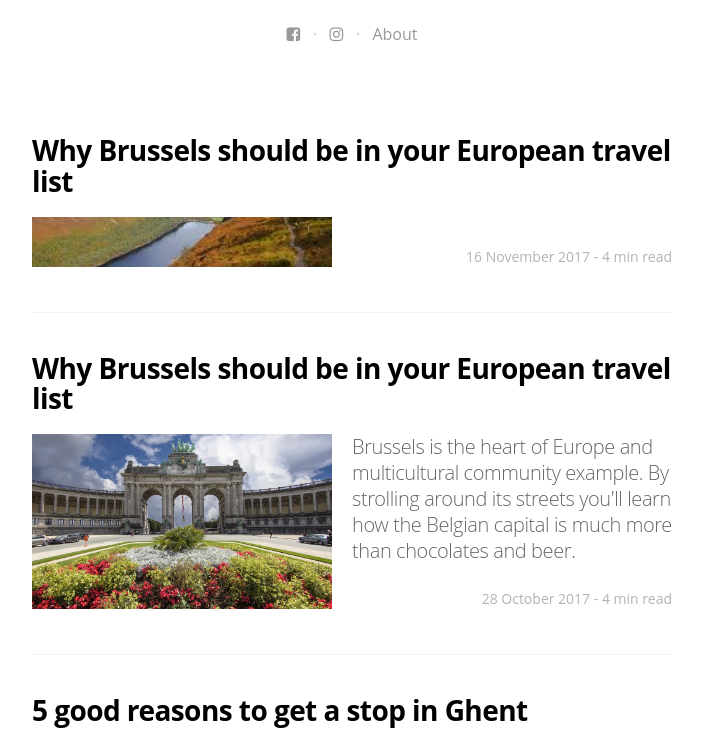
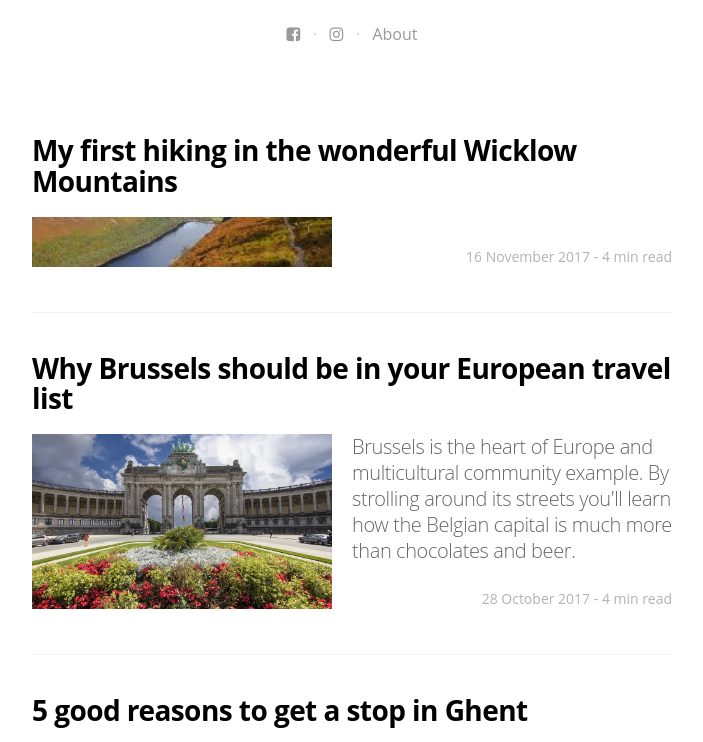
Before and after one commit to enicasoldo/allthesmalltrips.life, a Jekyll site: the page built from index.html, in a window 1280 px wide and 900 px high, scrolled down 487 px, cut to the strip 129-871 px from the top of the window. Shown: the whole strip, without its empty margins (288-991 px from the left). Built offline with Jekyll 4.4.1, drawn with Linux system fonts in a browser that asks for light colours; nearby versions of some CDN libraries; some web fonts are replaced; the list of posts is cut into pages by our own code.

Commit message:
foto post

```diff
--- a/_posts/2017-11-16-hiking-wicklow-mountains.md
+++ b/_posts/2017-11-16-hiking-wicklow-mountains.md
@@ -1,8 +1,8 @@
 ---
 layout: post
-title: "Why Brussels should be in your European travel list"
+title: "My first hiking in the wonderful Wicklow Mountains"
 categories: adventure
-tags: [trips, ireland, hiking, dublin, sport]
+tags: [trips, Ireland, hiking, Dublin, sport, wicklowmountains, nature]
 image: /assets/images/upper-lake.jpg
 excerpt: ""
 facebook: ""
@@ -15,7 +15,11 @@
 
 Best travel writers said that **You haven't been to Ireland unless you've hike in the rain**: this is why since I landed in Dublin I was determined to hike as soon as possible!
 
+![Dublin countryside](assets/images/countryside.jpg)
+
 Dublin city is as amazing as his rural area: lakes, glacial valleys, mountains with cute deers and stags following you while you're walking. So, if you are interested in the authentic Ireland, visiting cities and history museums is not enough.
+
+![Cycling under the rain](/assets/images/cycling-ireland.jpg)
 
 Despite of the weather, Irish people love country life and do a lot of outdoor sports: they even invented many singular team sports played on _open air_ like hurling and they, obviously, hike a lot to take the most of the natural heritage Ireland is provided.
 
@@ -26,7 +30,12 @@
 There are a lot of hiking trails near Dublin but, if you have a car, the best one is the Wicklow Way in the Wicklow Mountains.
 The County of Wicklow, two hours South of Dublin, is called **the garden of Ireland** and it's a true walkers' paradise. This "Way" was the first such trail in Ireland, formally established in 1980.
 
+![The Wicklow way](/assets/images/wicklow-mountains.jpg)
+
 The main reason I chose the Wicklow Way as my first hiking experience is that it's a mix of nature and history: _en route_, the Wicklow Way passes through mountain lakes but also ruined buildings, occasional memorials to past centuries events and, the last but not the least, the famous extensive remains of Glendalough, the early Christian monastic settlement in the beautiful Glendalough valley.
+
+![Wicklow Mountains from the top](/assets/images/wicklow-view.jpg)
+
 
 The Wicklow Way begins in Dublin's southern suburb of Rathfarnham and travels in a south-south-westerly direction to finish in the small village of Clonegal, 127 kilometres later.
 
@@ -37,15 +46,30 @@
 
 Among the routes I could choose, the White Route was the one that made me curious the most.  It is the perfect choice for ones has no particular fitness training, but who don't want to miss the opportunity enjoy the breathtaking landscape you can admire only from the top of mountains.
 
+![Sheep crossing road](/assets/images/sheeps-road.jpg)
+
 But my adventure began already before to arrive the start point. As soon as we left behind the city, we started to drive along country roads crossed by sheep and goats and overflew by ravens, kestrels and merlins: it has been about two hours of rally aboard a city car!
+
+![Amazing fall](/assets/images/fall-climb.jpg)
+
+
 
 After we having parked our car at the start point, my real adventure began... in the most disastrous way ever! The first metres of the white route are the worst: all uphill while i was walking close to amazing falls and nice animals I couldn't enjoy because I was too busy keeping myself alive!
 
+![The Upper Lake](/assets/images/lake-upper.jpg)
+
+
 Although scared by this bad starting, our path got well with some long flat trails or someone shorter to climb. Now I could finally enjoy the landscape: The Upper Lake from above is something amazing, it seems to me a huge volcano filled with water: like a postcard!
+
+![Stags on our route](/assets/images/stags.jpg)
 
 Unfortunately, on mountains the weather changes very fast so, just after the "terrible" climb, it started raining. Although it rained, once reached the highest point, I saw for the first time a stag few metres from me, looking at us and jumping. It was so excited!
 
+![Miners' building](/assets/images/miners-building)
+
 The way back ran downhill but a it was little bit difficult because of rocky trail. We discovered with surprise that now we were walking on a geological s between granite and mica schist bedrock. Up to  the 1965 that was a stone mine and it is still possible to see a building of the abandoned Miners' Village.
+![Strolling down the Lake side](/assets/images/lake)
+
 
 Our route ended with a forest trail, full of butterflies flying over: it was amazing walking by the lake while local people, that is used to walk there with its dogs, was greeting us nicely.
 
```
Also changed, not shown: assets/images/countryside.jpg (added), assets/images/cycling-ireland.jpg (added), assets/images/fall-climb.jpg (added), assets/images/lake-upper.jpg (added), assets/images/miners-building.jpeg (added), assets/images/sheeps-road.jpg (added), assets/images/stags.jpg (added), assets/images/wicklow-mountains.jpg, 3 other files.
